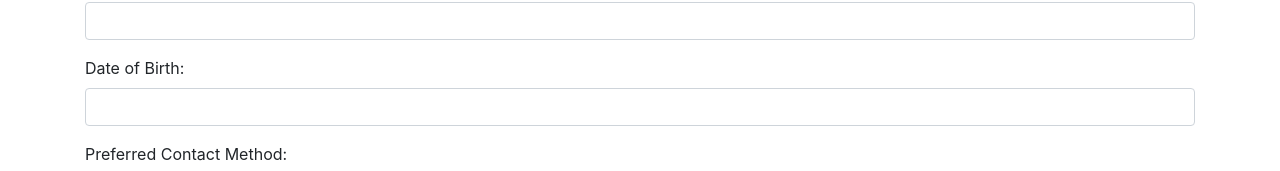
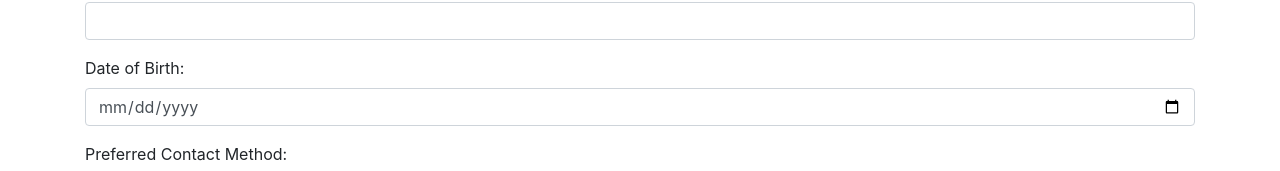
Before and after one commit to republic-of-niabar/oath, a plain HTML site: page index.html in a window 1280 px wide. Shown: the part 134-305 px from the top of the page. Drawn offline with nearby package versions, Linux system fonts and the light colour scheme.

Commit message:
Update index.html

```diff
--- a/index.html
+++ b/index.html
@@ -16,7 +16,7 @@
             </div>
             <div class="form-group">
                 <label for="dob">Date of Birth:</label>
-                <input type="text" class="form-control" id="dob" required>
+                <input type="date" class="form-control" id="dob" required>
             </div>
             <div class="form-group">
                 <label>Preferred Contact Method:</label><br>
```
